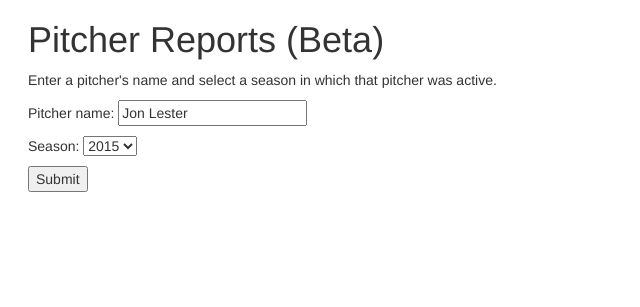
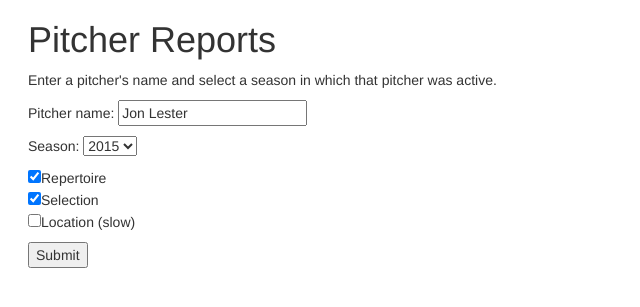
Before and after one commit to gsganden/pitcher-reports, a Flask app: page /index in a window 1280 px wide. Shown: the top 307 px of the page, without its empty margins (0-640 px from the left). Run offline with Flask 2, Linux system fonts and the light colour scheme; parts of the project's set-up code (start-up, migrations or seed data) failed here and were passed over; some libraries are stand-ins or nearby versions.

Commit message:
Allow user to select plots

```diff
--- a/app.py
+++ b/app.py
@@ -35,11 +35,8 @@ pitch_type_dict = dict(FA='fastball',
                        FF='four-seam fastball',
                        SI='sinker',
                        FC='fastball (cutter)',
-                       FS='fastball (sinker, split-fingered)',
-                       SF='fastball (sinker, split-fingered)',
                        SL='slider',
                        CH='changeup',
-                       CB='curveball',
                        CU='curveball',
                        KC='knuckle-curve',
                        KN='knuckleball',
@@ -56,21 +53,30 @@ def index():
     if request.method == 'GET':
         return render_template('index.html')
     else:
+        pitcher = request.form['pitcher']
+        season = int(request.form['season'])
         try:
-            pitcher = request.form['pitcher']
-            season = int(request.form['season'])
             data, pitch_types = get_data(pitcher.lower(), season)
-            return render_template('results.html',
-                                   movement_plot=plot_movement(data,
-                                                               pitch_types),
-                                   selection_plot=plot_selection(data,
-                                                                 pitch_types),
-                                   # location_plot=plot_location(data,
-                                                               # pitch_types),
-                                   pitcher=pitcher.title(),
-                                   season=season)
         except:
             return render_template('error.html')
+        plots_requested = []
+        repertoire_plot, selection_plot, location_plot = '', '', ''
+        if request.form.get('repertoire') == 'on':
+            repertoire_plot=plot_repertoire(data, pitch_types)
+            plots_requested.append('repertoire')
+        if request.form.get('selection') == 'on':
+            selection_plot=plot_selection(data, pitch_types)
+            plots_requested.append('selection')
+        if request.form.get('location') == 'on':
+            location_plot=plot_location(data, pitch_types)
+            plots_requested.append('location')
+        return render_template('results.html',
+                               repertoire_plot=repertoire_plot,
+                               selection_plot=selection_plot,
+                               location_plot=location_plot,
+                               pitcher=pitcher.title(),
+                               season=season,
+                               plots_requested=plots_requested)
 
 
 def get_data(pitcher_name, season):
@@ -113,7 +119,7 @@ def get_data(pitcher_name, season):
     return data, pitch_types
 
 
-def plot_movement(data, pitch_types):
+def plot_repertoire(data, pitch_types):
     gaussians = []
     gmms = []
 
@@ -361,4 +367,4 @@ def get_results(results_file):
     return contents
 
 if __name__ == '__main__':
-    app.run(port=33507, debug=False)
+    app.run(port=33507, debug=True)
--- a/templates/error.html
+++ b/templates/error.html
@@ -6,7 +6,7 @@
         <title>Error</title>
         <link rel="stylesheet" href="https://maxcdn.bootstrapcdn.com/bootstrap/3.3.5/css/bootstrap.min.css">
         <link rel="stylesheet" href="https://maxcdn.bootstrapcdn.com/bootstrap/3.3.5/css/bootstrap-theme.min.css">
-        <link rel="stylesheet" href="https://cdn.pydata.org/bokeh/release/bokeh-0.11.1.min.css" type="text/css" />
+        <link rel=stylesheet type=text/css href="{{ url_for('static', filename='style.css') }}">
         <script src="https://maxcdn.bootstrapcdn.com/bootstrap/3.3.5/js/bootstrap.min.js"></script>
     </head>
     <body>
--- a/templates/index.html
+++ b/templates/index.html
@@ -10,7 +10,7 @@
   </head>
   <body>
     <div>
-        <h1>Pitcher Reports (Beta)</h1>
+        <h1>Pitcher Reports</h1>
           <p>
             Enter a pitcher's name and select a season in which that pitcher was active.
           </p>
@@ -31,7 +31,12 @@
                 <option value="2007">2007</option>
               </select>
               </p>
-              <input type = 'submit' value='Submit' />
+              <p>
+                <input type ='checkbox' name='repertoire' checked/>Repertoire <br />
+                <input type ='checkbox' name='selection' checked/>Selection <br />
+                <input type ='checkbox' name='location'/>Location (slow) <br />
+              </p>
+                <input type = 'submit' value='Submit' />
             </form>
     </div>
   </body>
```
Also changed, not shown: templates/results.html (+9 -3 lines).
